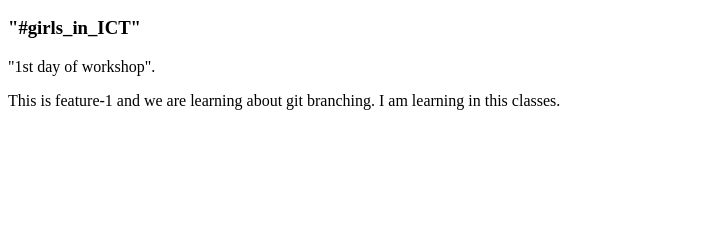
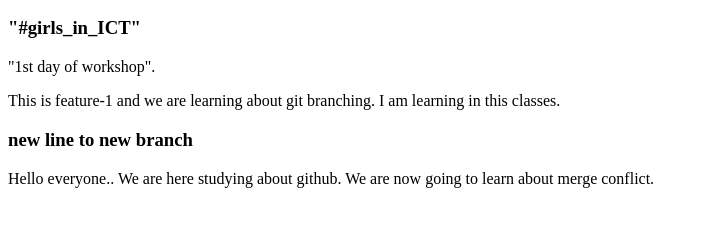
Before and after one commit to Aaliyabhatt/gitandgithubworkshop, a plain HTML site: page index.html in a window 1280 px wide. Shown: the part 96-322 px from the top of the page, without its empty margins (0-708 px from the left). Drawn offline with Linux system fonts and the light colour scheme.

Commit message:
more detaails is entered

```diff
--- a/index.html
+++ b/index.html
@@ -13,6 +13,9 @@
 This is feature-1 and we are learning about git branching. I am learning in this classes.
 </p>
 
+<h3> new line to new branch</h3>
+<p>Hello everyone.. We are here studying about github. We are now going to learn about merge conflict.</p>
+
 
 
 </body>
```
